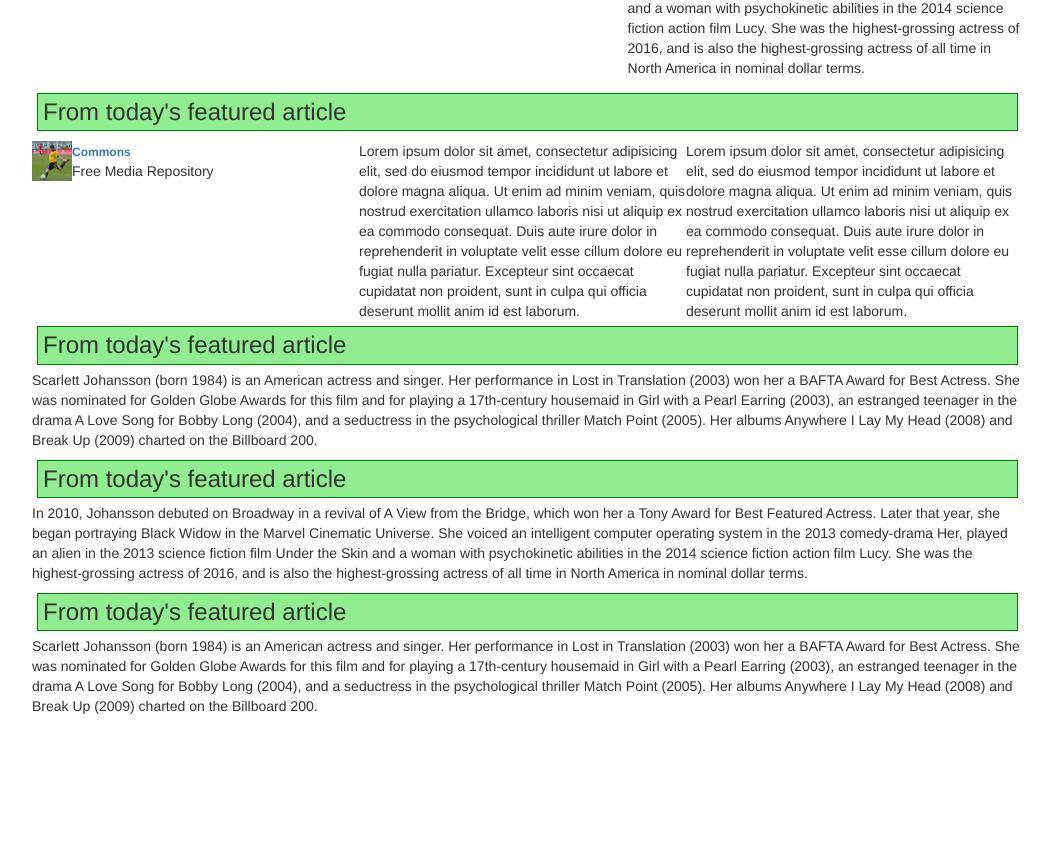
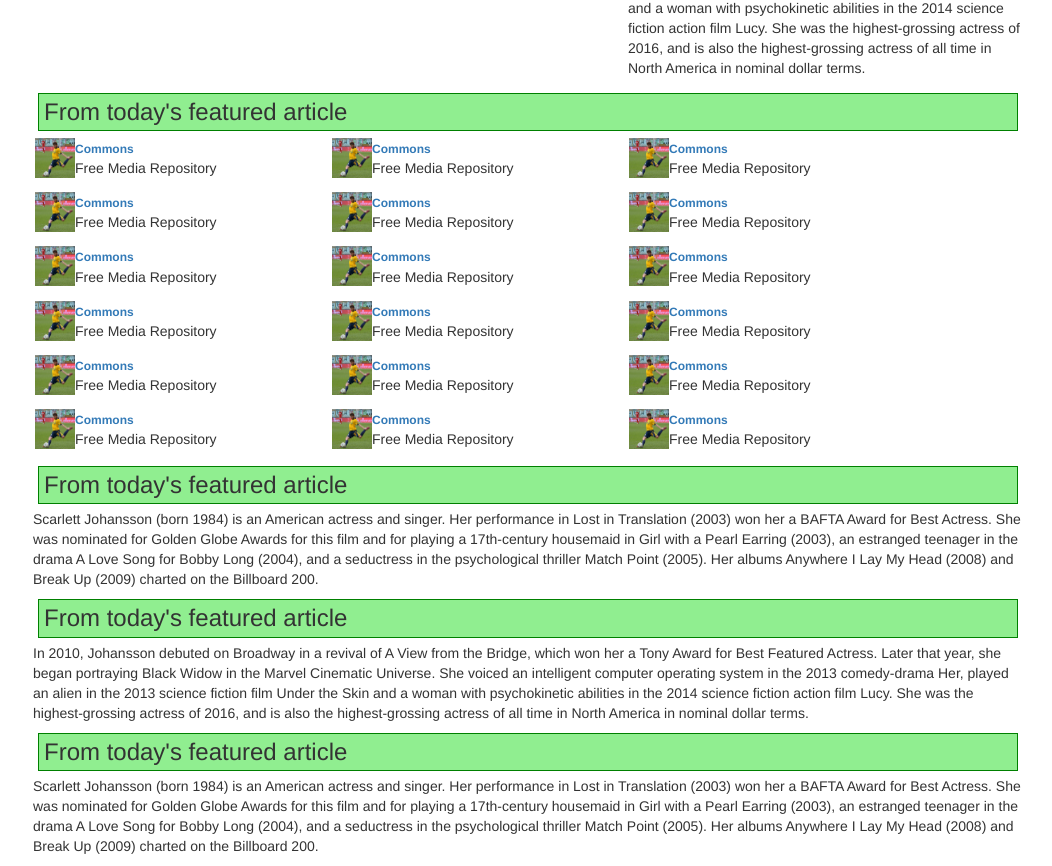
Before and after one commit to schoinh/wikipedia, a plain HTML site: page wikipedia.html in a window 1280 px wide. Shown: the part 574-1440 px from the top of the page, without its empty margins (187-1239 px from the left). Before the commit the page ends 1300 px from the top, so only its background shows below. Drawn offline with Linux system fonts and the light colour scheme.

Commit message:
iconboxes

```diff
--- a/css/styles.css
+++ b/css/styles.css
@@ -15,12 +15,7 @@ h1 {
 }
 .columnmain{
   position: relative;
-  margin-left: 149px;
-}
-
-.thatColumn{
-  width: 33%;
-  float: left;
+  margin-left: 150px;
 }
 
 .iconImage{
@@ -32,3 +27,20 @@ h1 {
   font-size: 12px;
   font-weight: bold;
 }
+
+
+
+@media screen and (min-width: 800px) {
+    .iconBox{
+      padding: 2px;
+      width: 30%;
+      float: left;
+    }
+}
+@media screen and (min-width: 600px) and (max-width: 800px) {
+    .iconBox{
+      padding: 2px;
+      width: 50%;
+      float: left;
+    }
+}
--- a/wikipedia.html
+++ b/wikipedia.html
@@ -42,17 +42,97 @@
       <div class="row">
         <div class="col-sm-12">
           <h1>From today's featured article</h1>
-          <p>
-            <div class="thatColumn">
+
+
+          <div class="iconBox">
             <img class ="iconImage" src="img/soccer.jpg" alt="soccer">
             <span class = "iconTitle"><a href="#">Commons</a></span>
             <p>Free Media Repository</p>
           </div>
-            <div class="thatColumn">
-Lorem ipsum dolor sit amet, consectetur adipisicing elit, sed do eiusmod tempor incididunt ut labore et dolore magna aliqua. Ut enim ad minim veniam, quis nostrud exercitation ullamco laboris nisi ut aliquip ex ea commodo consequat. Duis aute irure dolor in reprehenderit in voluptate velit esse cillum dolore eu fugiat nulla pariatur. Excepteur sint occaecat cupidatat non proident, sunt in culpa qui officia deserunt mollit anim id est laborum.
+          <div class="iconBox">
+            <img class ="iconImage" src="img/soccer.jpg" alt="soccer">
+            <span class = "iconTitle"><a href="#">Commons</a></span>
+            <p>Free Media Repository</p>
           </div>
-            <div class="thatColumn">
-Lorem ipsum dolor sit amet, consectetur adipisicing elit, sed do eiusmod tempor incididunt ut labore et dolore magna aliqua. Ut enim ad minim veniam, quis nostrud exercitation ullamco laboris nisi ut aliquip ex ea commodo consequat. Duis aute irure dolor in reprehenderit in voluptate velit esse cillum dolore eu fugiat nulla pariatur. Excepteur sint occaecat cupidatat non proident, sunt in culpa qui officia deserunt mollit anim id est laborum.
+          <div class="iconBox">
+            <img class ="iconImage" src="img/soccer.jpg" alt="soccer">
+            <span class = "iconTitle"><a href="#">Commons</a></span>
+            <p>Free Media Repository</p>
+          </div>
+          <div class="iconBox">
+            <img class ="iconImage" src="img/soccer.jpg" alt="soccer">
+            <span class = "iconTitle"><a href="#">Commons</a></span>
+            <p>Free Media Repository</p>
+          </div>
+          <div class="iconBox">
+            <img class ="iconImage" src="img/soccer.jpg" alt="soccer">
+            <span class = "iconTitle"><a href="#">Commons</a></span>
+            <p>Free Media Repository</p>
+          </div>
+          <div class="iconBox">
+            <img class ="iconImage" src="img/soccer.jpg" alt="soccer">
+            <span class = "iconTitle"><a href="#">Commons</a></span>
+            <p>Free Media Repository</p>
+          </div>
+          <div class="iconBox">
+            <img class ="iconImage" src="img/soccer.jpg" alt="soccer">
+            <span class = "iconTitle"><a href="#">Commons</a></span>
+            <p>Free Media Repository</p>
+          </div>
+          <div class="iconBox">
+            <img class ="iconImage" src="img/soccer.jpg" alt="soccer">
+            <span class = "iconTitle"><a href="#">Commons</a></span>
+            <p>Free Media Repository</p>
+          </div>
+          <div class="iconBox">
+            <img class ="iconImage" src="img/soccer.jpg" alt="soccer">
+            <span class = "iconTitle"><a href="#">Commons</a></span>
+            <p>Free Media Repository</p>
+          </div>
+          <div class="iconBox">
+            <img class ="iconImage" src="img/soccer.jpg" alt="soccer">
+            <span class = "iconTitle"><a href="#">Commons</a></span>
+            <p>Free Media Repository</p>
+          </div>
+          <div class="iconBox">
+            <img class ="iconImage" src="img/soccer.jpg" alt="soccer">
+            <span class = "iconTitle"><a href="#">Commons</a></span>
+            <p>Free Media Repository</p>
+          </div>
+          <div class="iconBox">
+            <img class ="iconImage" src="img/soccer.jpg" alt="soccer">
+            <span class = "iconTitle"><a href="#">Commons</a></span>
+            <p>Free Media Repository</p>
+          </div>
+          <div class="iconBox">
+            <img class ="iconImage" src="img/soccer.jpg" alt="soccer">
+            <span class = "iconTitle"><a href="#">Commons</a></span>
+            <p>Free Media Repository</p>
+          </div>
+          <div class="iconBox">
+            <img class ="iconImage" src="img/soccer.jpg" alt="soccer">
+            <span class = "iconTitle"><a href="#">Commons</a></span>
+            <p>Free Media Repository</p>
+          </div>
+          <div class="iconBox">
+            <img class ="iconImage" src="img/soccer.jpg" alt="soccer">
+            <span class = "iconTitle"><a href="#">Commons</a></span>
+            <p>Free Media Repository</p>
+          </div>
+          <div class="iconBox">
+            <img class ="iconImage" src="img/soccer.jpg" alt="soccer">
+            <span class = "iconTitle"><a href="#">Commons</a></span>
+            <p>Free Media Repository</p>
+          </div>
+          <div class="iconBox">
+            <img class ="iconImage" src="img/soccer.jpg" alt="soccer">
+            <span class = "iconTitle"><a href="#">Commons</a></span>
+            <p>Free Media Repository</p>
+          </div>
+          <div class="iconBox">
+            <img class ="iconImage" src="img/soccer.jpg" alt="soccer">
+            <span class = "iconTitle"><a href="#">Commons</a></span>
+            <p>Free Media Repository</p>
           </div>
         </p>
       </div>
```
Lines whose indentation alone changed are shown as unchanged.
